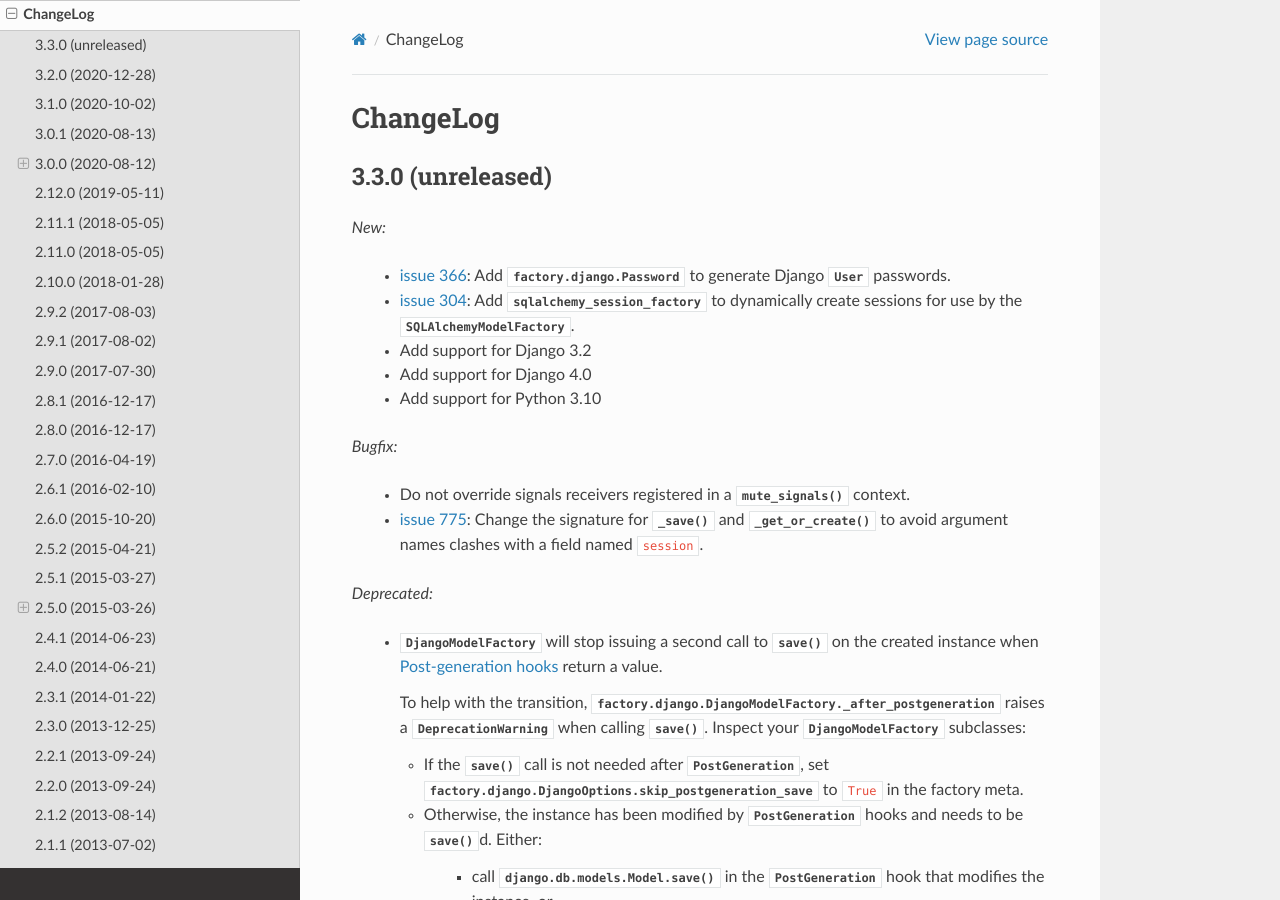
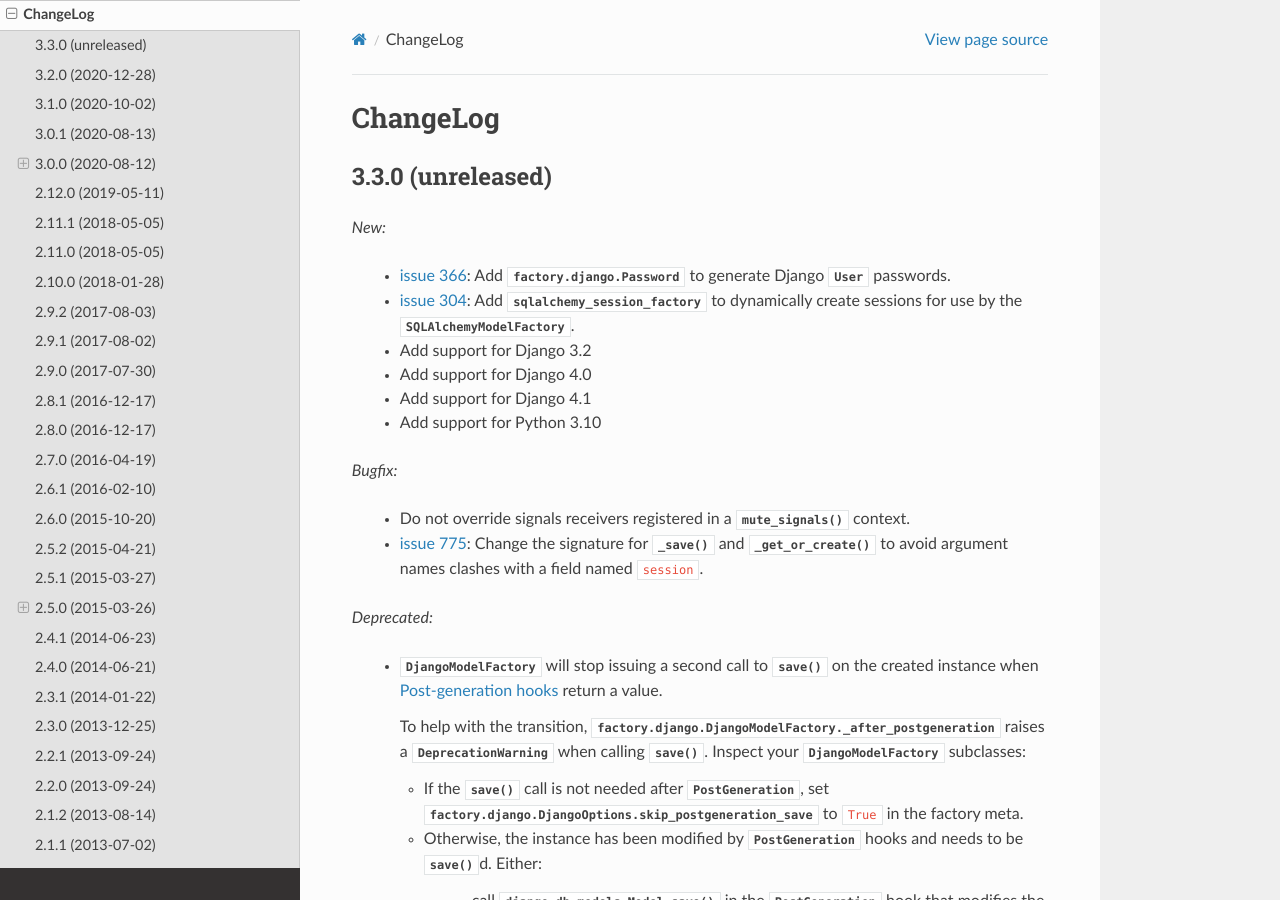
Before and after one commit to FactoryBoy/factory_boy, a Sphinx documentation site: the page built from docs/changelog.rst, in a window 1280 px wide and 900 px high. Built offline with Sphinx 7.4.7 and the Read the Docs theme 2.0.0, drawn with Linux system fonts in a browser that asks for light colours.

Commit message:
Add support for Django 4.1

```diff
--- a/docs/changelog.rst
+++ b/docs/changelog.rst
@@ -14,6 +14,7 @@
       create sessions for use by the :class:`~factory.alchemy.SQLAlchemyModelFactory`.
     - Add support for Django 3.2
     - Add support for Django 4.0
+    - Add support for Django 4.1
     - Add support for Python 3.10
 
 *Bugfix:*
--- a/setup.cfg
+++ b/setup.cfg
@@ -17,6 +17,7 @@
     Framework :: Django
     Framework :: Django :: 3.2
     Framework :: Django :: 4.0
+    Framework :: Django :: 4.1
     Intended Audience :: Developers
     License :: OSI Approved :: MIT License
     Operating System :: OS Independent
```
Also changed, not shown: 1 other file.
